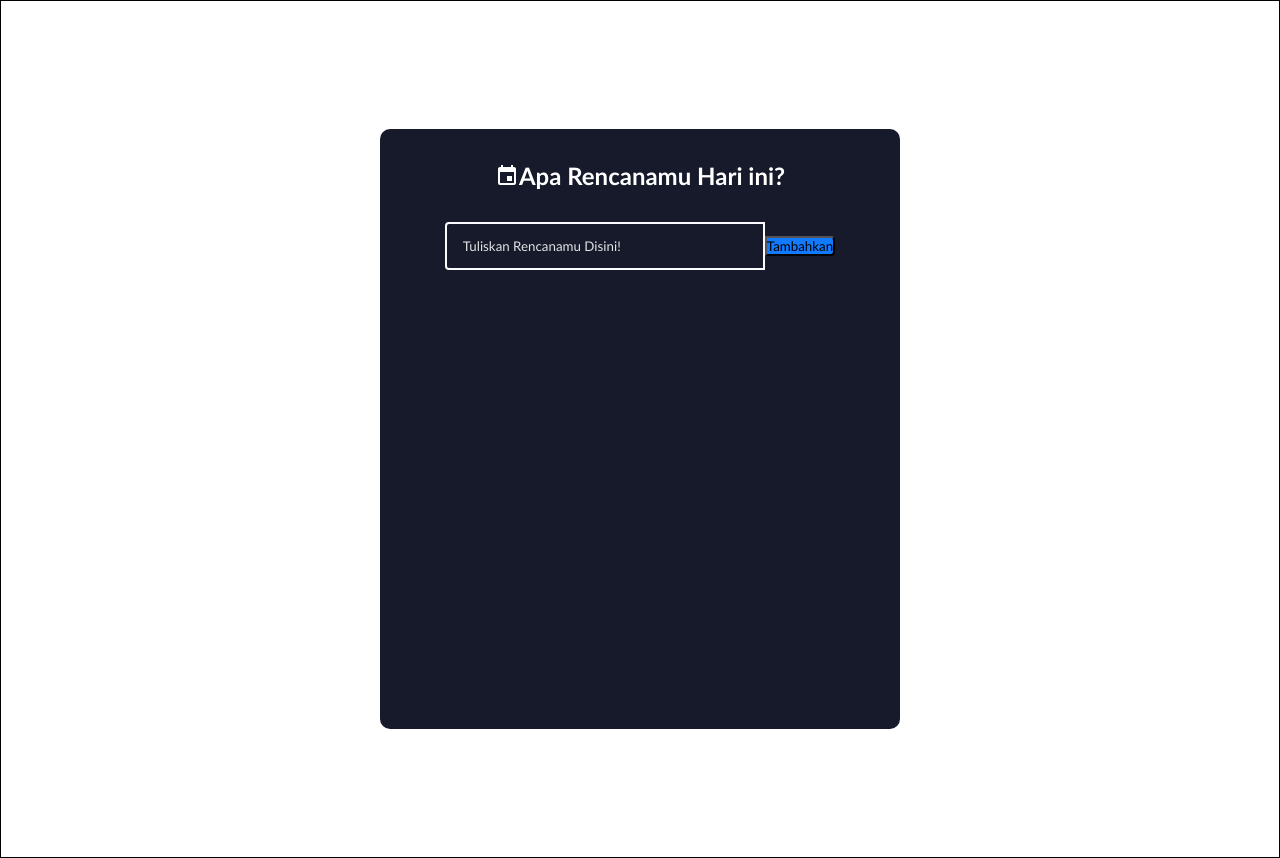
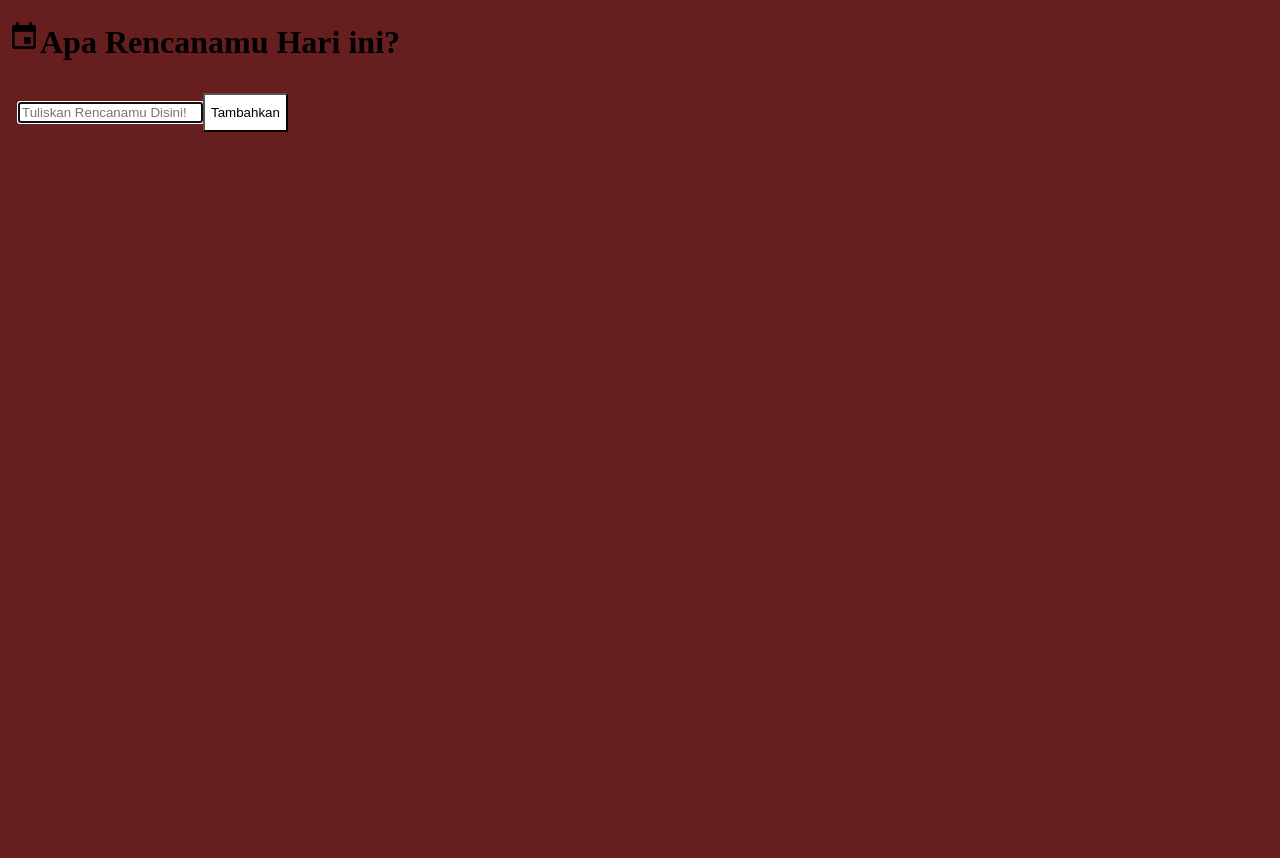
Before and after one commit to rifqi23ahmad/todo-list-application, a React (Create React App) app: page / in a window 1280 px wide. After the commit the page ends 800 px from the top, so only its background shows below. Built offline with nearby package versions, Linux system fonts and the light colour scheme.

Commit message:
update css

```diff
--- a/src/App.css
+++ b/src/App.css
@@ -1,141 +1,37 @@
-* {
-  box-sizing: border-box;
-  margin: 0;
-  padding: 0;
-  font-family: 'Trebuchet MS', 'Lucida Sans Unicode', 'Lucida Grande',
-    'Lucida Sans', Arial, sans-serif;
+body{
+  background : rgb(102, 30, 30);
+
+}
+.todo-form {
+  margin: auto;
+  padding: 10px;
+  align-items: center;
+}
+.todo {
+  align-content: center;
+  background-color: blue;
+  flex-direction: column;
+}
+.todo-botton {
+  background-color: blue;
+  align-content: center;
+  flex: content;
+  padding-top: 0%;
+}
+icons {
+  border: black; size: 10px;
+  align-content: center;
+  padding-top: 10px;
 }
 
-body {
-  border : 1px solid
+button {
+  background-color: white;
+  align-content: center;
+  padding-top: 10px;
+  padding-bottom: 10px;
+  box-sizing: 10px;
+}
+::placeholder{
+  box-sizing: border-box; size: 25px;
 
 }
-
-
-.todo-app {
-  display: flex;
-  flex-direction: column;
-  justify-content: left;
-  width: 520px;
-  min-height: 600px;
-  background: #161a2b;
-  text-align: center;
-  margin: 128px auto;
-  border-radius: 10px;
-  padding-bottom: 32px;
-}
-
-h1 {
-  justify-content: center;
-  margin: 32px 0;
-  color: #fff;
-  font-size: 24px;
-}
-
-.complete {
-  text-decoration: line-through;
-  opacity: 0.4;
-}
-
-.todo-form {
-  margin-bottom: 32px;
-  justify-content:left ;
-}
-
-.todo-input {
-  padding: 14px 32px 14px 16px;
-  border-radius: 4px 0 0 4px;
-  border: 2px solid #fcfbfd;
-  outline: none;
-  width: 320px;
-  background: transparent;
-  color: #fff;
-}
-
-.todo-input::placeholder {
-  color: #e2e2e2;
-}
-
-.todo-button {
-  background-color: rgba(17, 122, 255, 1);
-  border-radius: 0 4px 4px 0;
-  cursor: pointer;
-  outline: none;
-
-}
-
-.todo-input.edit {
-  border: 2px solid #149fff;
-}
-
-.todo-button.edit {
-  background: linear-gradient(
-    90deg,
-    rgba(20, 159, 255, 1) 0%,
-    rgba(17, 122, 255, 1) 100%
-  );
-  padding: 16px 22px;
-}
-
-.todo-container {
-  display: flex;
-  flex-direction: row;
-  position: relative;
-}
-
-.todo-row {
-  display: flex;
-  justify-content: left;
-  align-items: center;
-  margin: 4px auto;
-  color: #fff;
-  background: linear-gradient(
-    90deg,
-    rgba(255, 118, 20, 1) 0%,
-    rgba(255, 84, 17, 1) 100%
-  );
-
-  padding: 16px;
-  border-radius: 5px;
-  width: 90%;
-}
-
-.todo-row:nth-child(4n + 1) {
-  background: linear-gradient(
-    90deg,
-    rgba(93, 12, 255, 1) 0%,
-    rgba(155, 0, 250, 1) 100%
-  );
-}
-
-.todo-row:nth-child(4n + 2) {
-  background: linear-gradient(
-    90deg,
-    rgb(29, 250, 140) 0%,
-    rgb(17, 241, 212) 100%
-  );
-}
-
-.todo-row:nth-child(4n + 3) {
-  background: linear-gradient(
-    90deg,
-    rgba(20, 159, 255, 1) 0%,
-    rgba(17, 122, 255, 1) 100%
-  );
-}
-
-.icons {
-  display: flex;
-  align-items: center;
-  font-size: 24px;
-  cursor: pointer;
-}
-
-.delete-icon {
-  margin-right: 5px;
-  color: #fff;
-}
-
-.edit-icon {
-  color: #fff;
-}
--- a/src/Components/Todo.jsx
+++ b/src/Components/Todo.jsx
@@ -1,4 +1,3 @@
-
 
 import React, { useState } from 'react';
 import TodoForm from './TodoForm';
@@ -41,6 +40,7 @@ const Todo = ({ todos, completeTodo, removeTodo, updateTodo }) => {
           className='edit-icon'
         />
       </div>
+      <div><img src="/beground.jpg" alt="background"/></div>
     </div>
   ));
 };
--- a/src/Components/TodoList.jsx
+++ b/src/Components/TodoList.jsx
@@ -46,6 +46,7 @@ function TodoList() {
 //   }
 
   return (
+
     <div className="Container">
       <h1 className='icons'><MdEvent/>Apa Rencanamu Hari ini?</h1>
       <TodoForm onSubmit={addTodo} />
@@ -56,6 +57,7 @@ function TodoList() {
         updateTodo={updateTodo}
       />
     </div>
+
   );
 }
 
```
